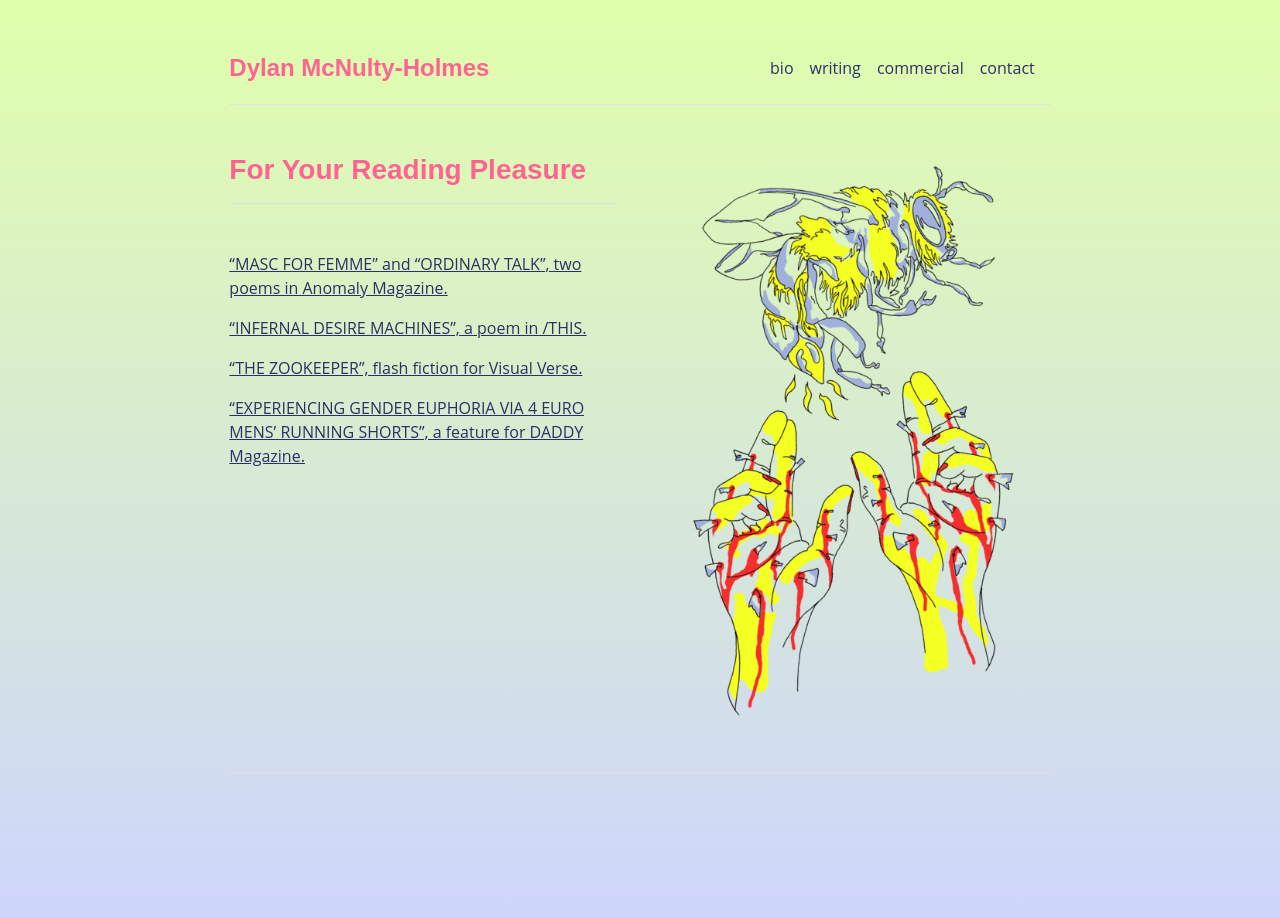
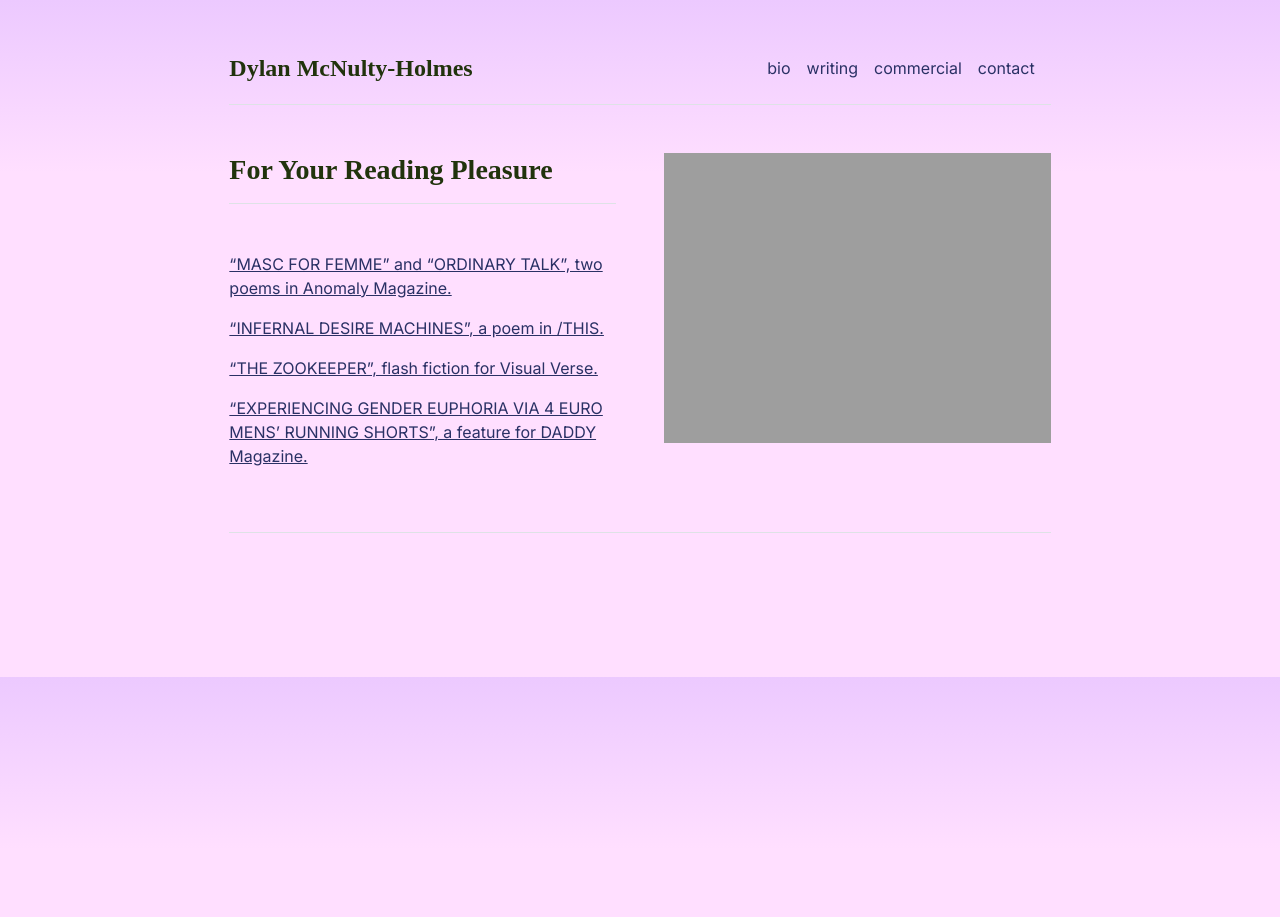
Before and after one commit to dyl-amh/website, a Jekyll site: the page built from index.md, in a window 1280 px wide. Built offline with Jekyll 4.4.1, drawn with Linux system fonts in a browser that asks for light colours; some web fonts are replaced.

Commit message:
more background and font faff

```diff
--- a/_includes/head.html
+++ b/_includes/head.html
@@ -9,5 +9,5 @@
   <link rel="shortcut icon" href="{{ site.github.url }}/assets/favicon.ico">
   <link rel="preconnect" href="https://fonts.googleapis.com">
   <link rel="preconnect" href="https://fonts.gstatic.com" crossorigin>
-  <link href="https://fonts.googleapis.com/css2?family=Playfair+Display:ital,wght@1,500&display=swap" rel="stylesheet">
+  <link href="https://fonts.googleapis.com/css2?family=Inter&family=Playfair+Display:ital,wght@1,500&display=swap" rel="stylesheet">
 </head>
--- a/_layouts/home.html
+++ b/_layouts/home.html
@@ -7,6 +7,6 @@ layout: default
     {% include featured_publications.html %}
   </div>
   <div class="col-md-6">
-    <img src="{{ site.github.url }}/assets/img/bee-story.png" alt="Dylan McNulty-Holmes: Home" width="100%">
+    <img src="{{ site.github.url }}/assets/img/sequinsmall.jpg" alt="Dylan McNulty-Holmes: Home" width="100%">
   </div>
 </div>
--- a/_sass/main.scss
+++ b/_sass/main.scss
@@ -1,9 +1,9 @@
-$background: linear-gradient(180deg, #e0ffab 0%, #ced5fc 100%);
+$background: linear-gradient(180deg, #ecc9ff 0%, #ffdfff 25.48%);
 $bodyColor: #2A3165;
-$bodyFont: 'Open Sans', sans-serif, 'Josefin Sans', sans-serif, "Helvetica Neue", Helvetica, Arial, sans-serif, "Apple Color Emoji","Segoe UI Emoji","Segoe UI Symbol";
-$headerFont: 'Playfair Display', sans-serif, 'Open Sans', sans-serif, "Helvetica Neue", Helvetica, Arial, sans-serif, "Apple Color Emoji","Segoe UI Emoji","Segoe UI Symbol";
+$bodyFont: 'Inter', sans-serif, "Helvetica Neue", Helvetica, Arial, sans-serif, "Apple Color Emoji","Segoe UI Emoji","Segoe UI Symbol";
+$headerFont: 'Playfair Display', serif, 'Open Sans', sans-serif, "Helvetica Neue", Helvetica, Arial, sans-serif, "Apple Color Emoji","Segoe UI Emoji","Segoe UI Symbol";
 $linkColor: #2A3165!important;
-$headerColor: #FF6392;
+$headerColor: #21330d;
 
 .title {
   font-family: $headerFont;
```
